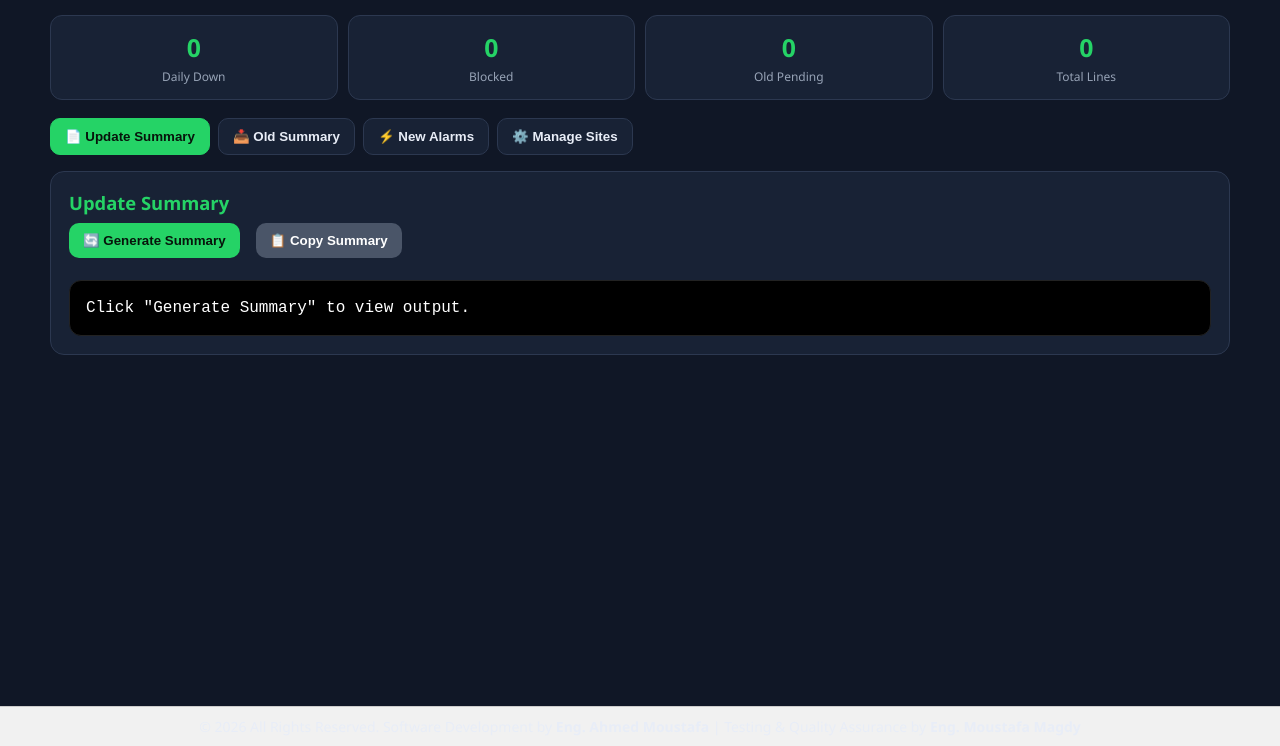
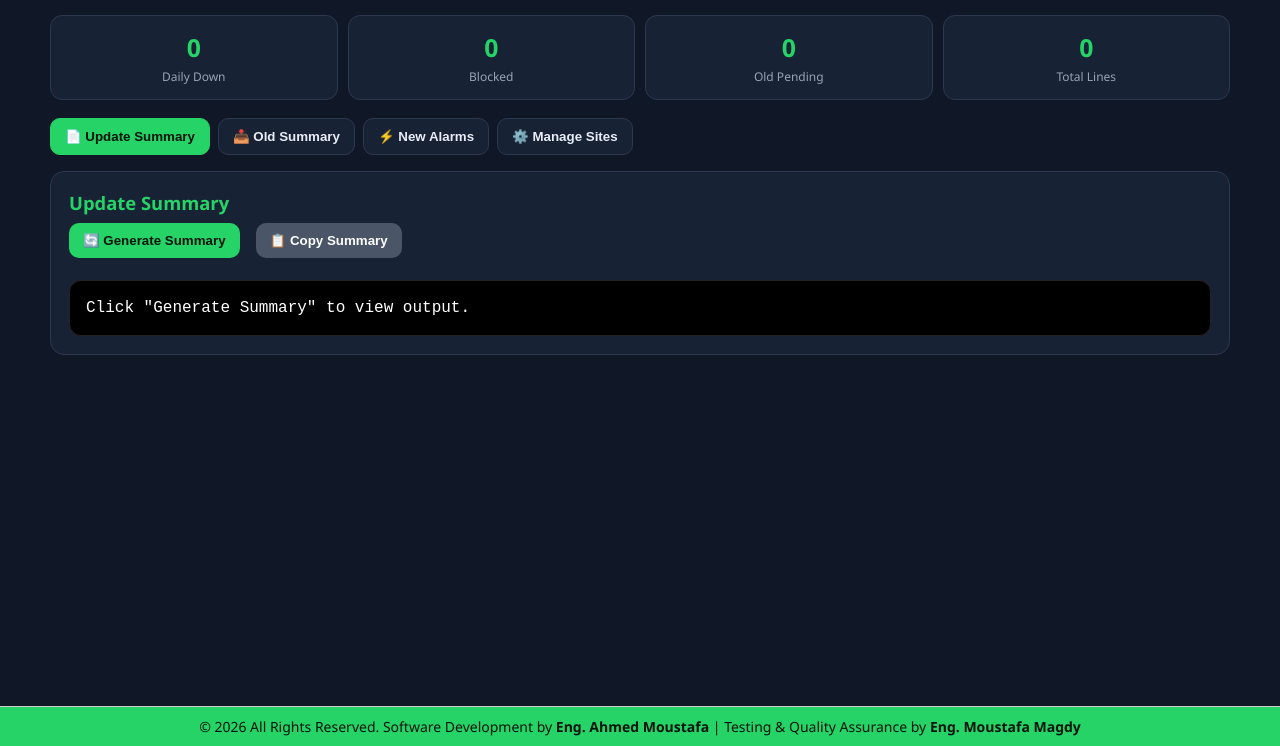
Before and after one commit to Mouztafa/WA, a plain HTML site: page index.html in a window 1280 px wide. Shown: the part 54-800 px from the top of the page. Drawn offline with Linux system fonts and the light colour scheme.

Commit message:
Update index.html

```diff
--- a/index.html
+++ b/index.html
@@ -1374,13 +1374,14 @@ document.getElementById("editModal").addEventListener("click",function(e){if(e.t
 
 <style>
   .footer {
+    color: #07140b;
     position: fixed;
     bottom: 0;
     left: 0;
     width: 100%;
     text-align: center;
     padding: 10px;
-    background-color: #f1f1f1;
+    background-color: #25d366;
     border-top: 1px solid #ccc;
     font-size: 14px;
   }
```
